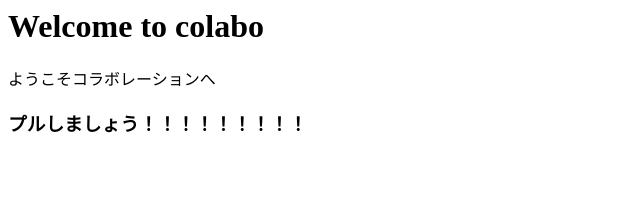
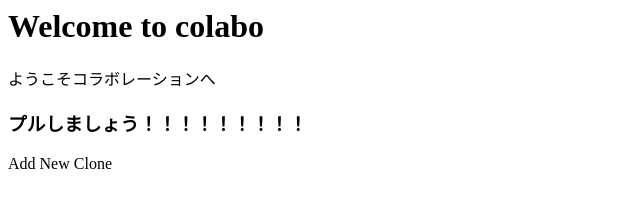
Before and after one commit to goudori/Clabo-Project, a plain HTML site: page index.html in a window 1280 px wide. Shown: the whole page, without its empty margins (0-640 px from the left). Drawn offline with Linux system fonts and the light colour scheme.

Commit message:
ADD NEW footer

```diff
--- a/index.html
+++ b/index.html
@@ -3,3 +3,5 @@
 <p>ようこそコラボレーションへ</p>
 
 <h3>プルしましょう！！！！！！！！！</h3>
+
+<footer>Add New Clone </footer>
```
